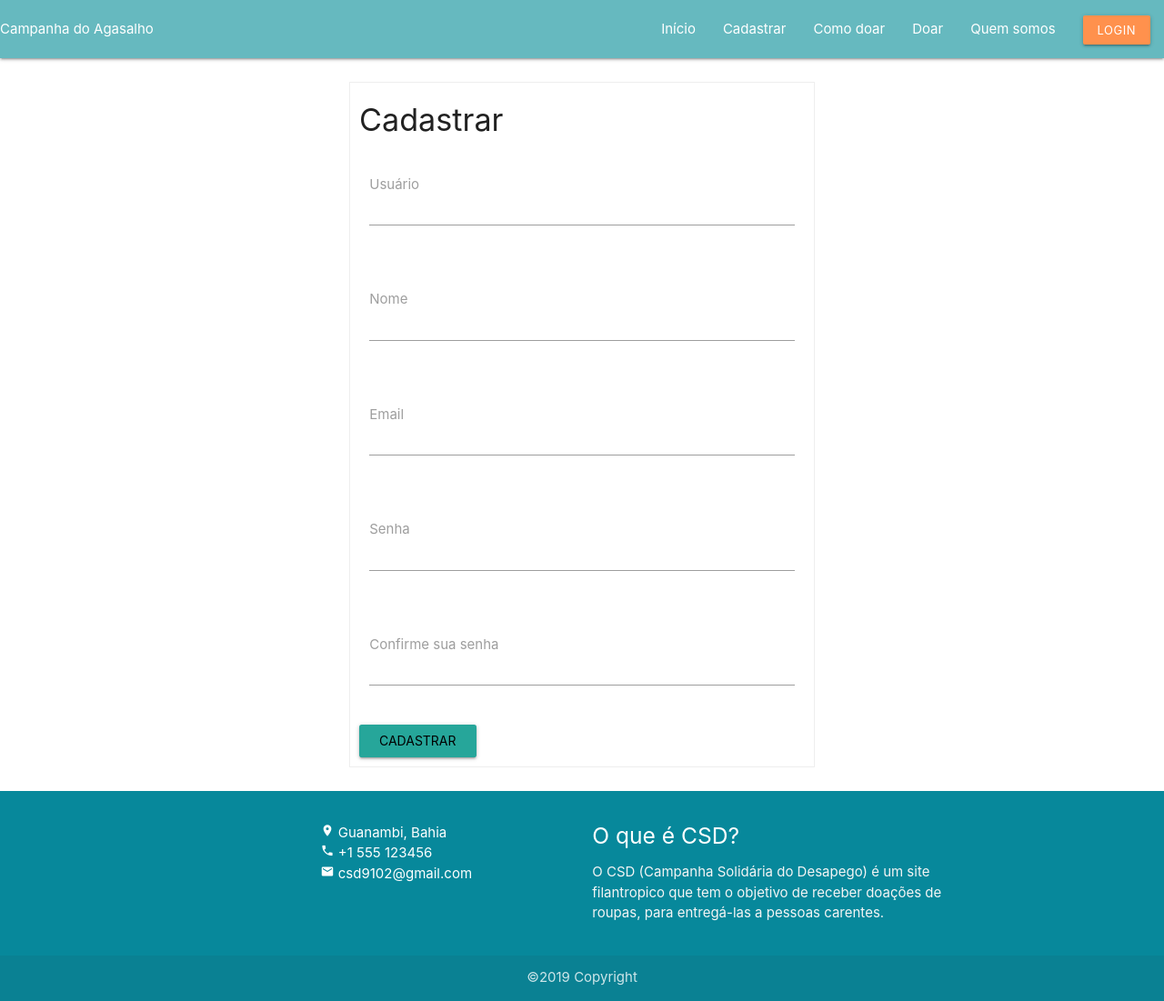
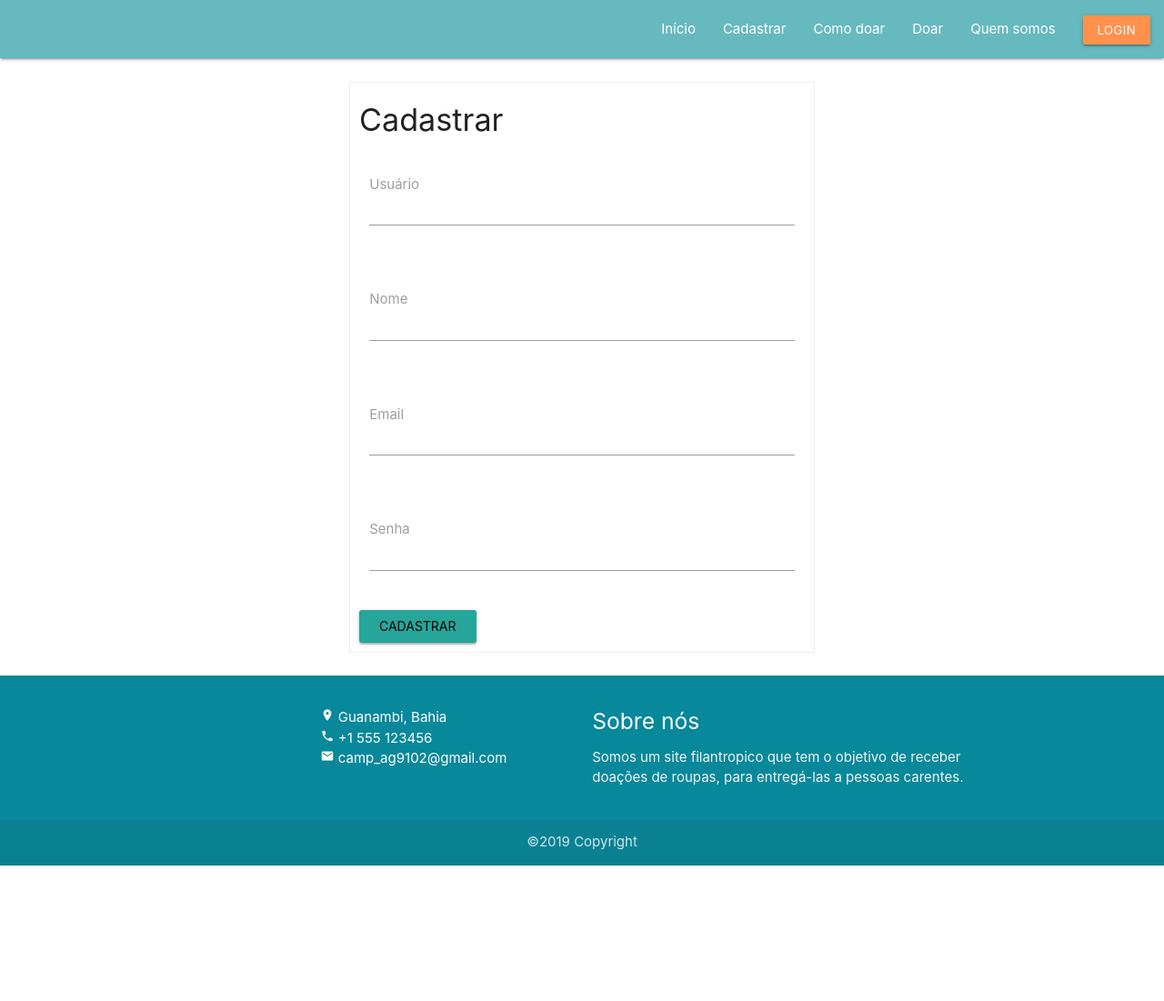
Before and after one commit to santouza/site, a Flask app: page /cadastrar in a window 1280 px wide. Shown: the whole page at 91% size. After the commit the page ends 952 px from the top, so only its background shows below. Run offline with Flask 2, Linux system fonts and the light colour scheme; some libraries are stand-ins or nearby versions.

Commit message:
Páginas HTML

```diff
--- a/templates/base.html
+++ b/templates/base.html
@@ -13,7 +13,7 @@
     {% block nav %}
     <nav style="background-color: #66B9BF;">
         <div class="nav-wrapper">
-            <a href="/" class="">Campanha do Agasalho</a>
+            <a href="/" class=""></a>
             <a href="#" data-target="mobile-demo" class="sidenav-trigger"><i class="material-icons">menu</i></a>
             <ul class="right hide-on-med-and-down">
                 <li><a href="/">Início</a></li>
@@ -64,12 +64,12 @@
                     <ul>
                         <li><i class="tiny material-icons">place</i> Guanambi, Bahia</li>
                         <li><i class="tiny material-icons">phone</i> +1 555 123456</li>
-                        <li><i class="tiny material-icons">email</i> csd9102@gmail.com</li>
+                        <li><i class="tiny material-icons">email</i> camp_ag9102@gmail.com</li>
                     </ul>
                 </div>
                 <div class="col l6 s12">
-                    <h5 class="white-text">O que é CSD?</h5>
-                    <p class="grey-text text-lighten-4">O CSD (Campanha Solidária do Desapego) é um site filantropico que tem o objetivo de receber doações de roupas, para entregá-las a pessoas carentes.</p>
+                    <h5 class="white-text">Sobre nós</h5>
+                    <p class="grey-text text-lighten-4">Somos um site filantropico que tem o objetivo de receber doações de roupas, para entregá-las a pessoas carentes.</p>
                 </div>
             </div>
         </div>
--- a/templates/index.html
+++ b/templates/index.html
@@ -12,7 +12,7 @@
     </div>
 {% endif %}
 
-<img style = "width: 100%; margin: auto;" src="{{ url_for('static', filename='img/IMG.png') }}" alt="">
+<img style = "margin: auto; width: 100%; " src="{{ url_for('static', filename='img/IMAGEM.png') }}" alt="">
 
 <!-- CARDS -->
 <div class="row" style="margin-left: 5%;">
--- a/templates/register.html
+++ b/templates/register.html
@@ -31,12 +31,6 @@
                     {{form.password}}
                 </div>
             </div>
-            <div class="row">
-                <div class="input-field col s12">
-                    {{form.conf_password.label}}<br>
-                    {{form.conf_password}}
-                </div>
-            </div>
                 {{form.submit(class="btn waves-effect waves-teal")}}
     </form >
 </div>
```
Also changed, not shown: templates/login.html (+0 -9 lines), templates/quemsomos.html (+24 -6 lines).
